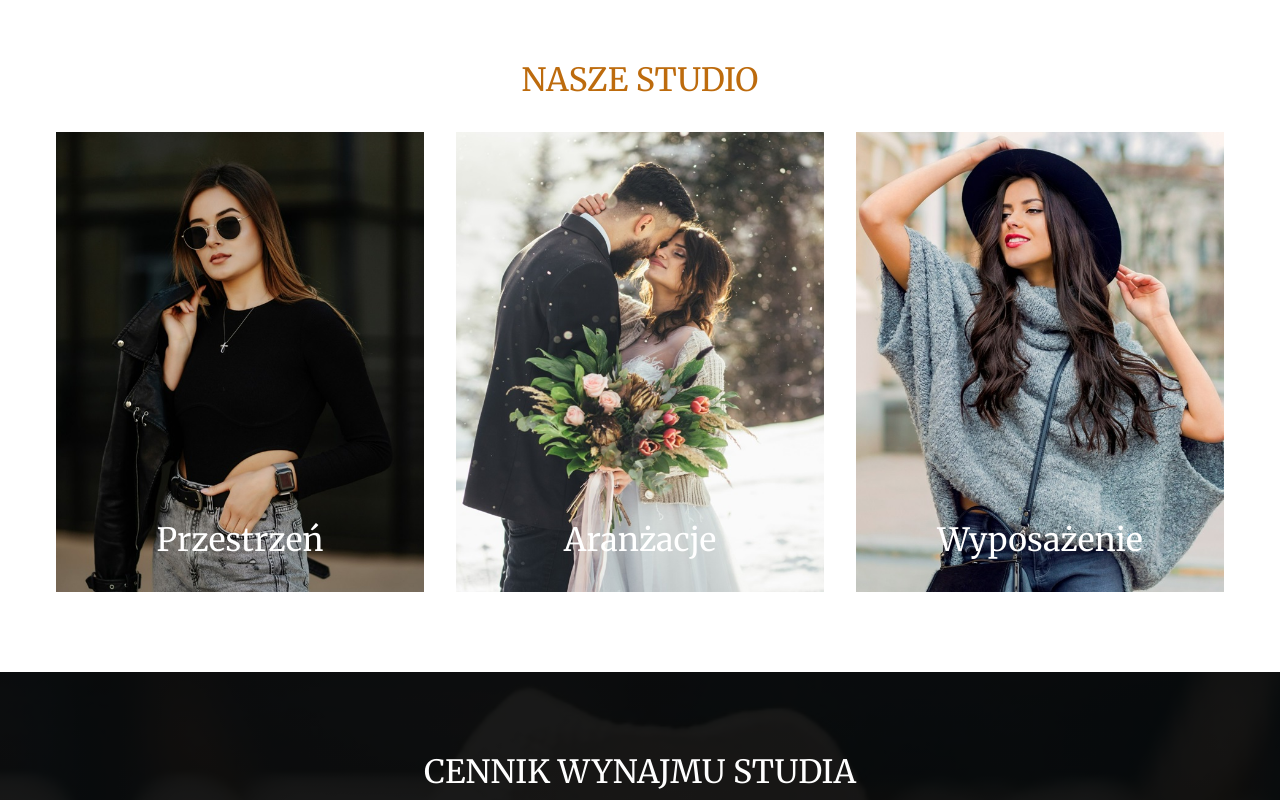
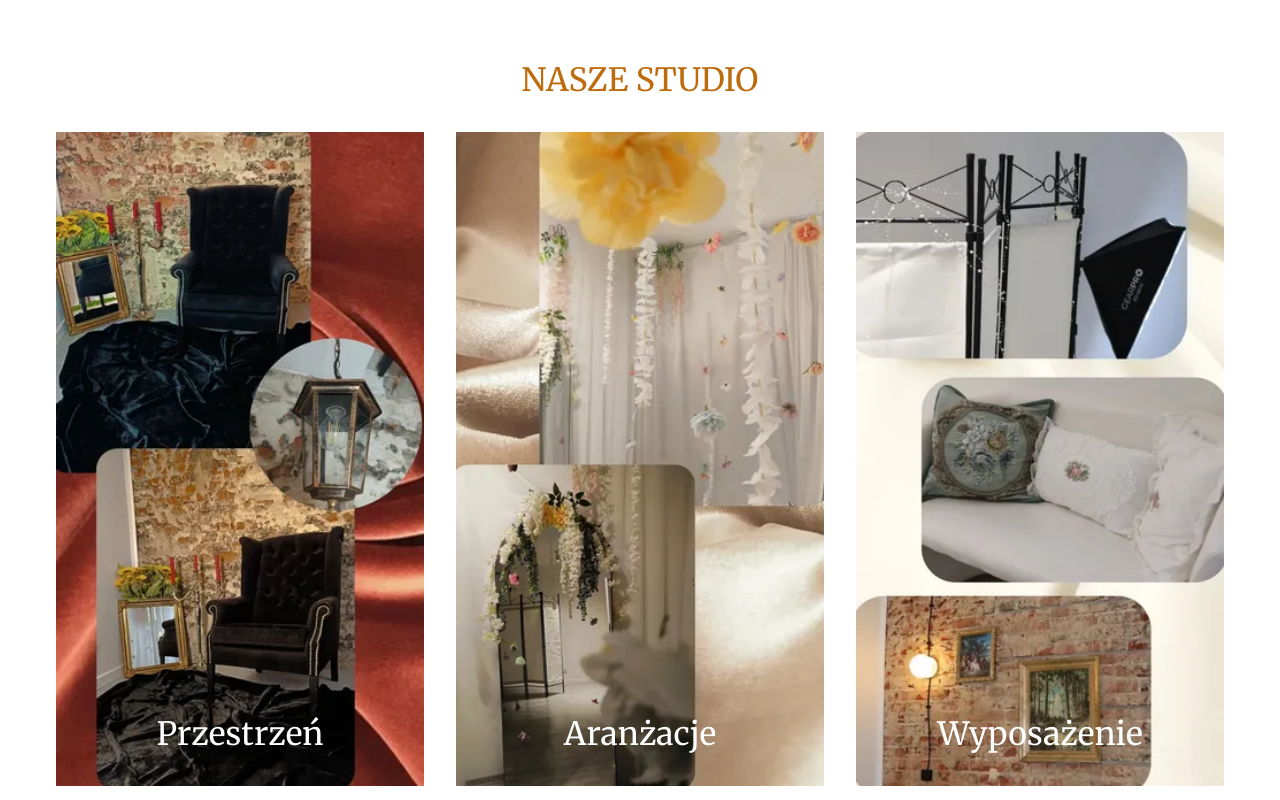
Before and after one commit to MacTii/velvet-ethereal, a website built with Vite: page index.html in a window 1280 px wide. Shown: the part 1320-2120 px from the top of the page. Built offline with nearby package versions, Linux system fonts and the light colour scheme; files whose address does not match are found by name.

Commit message:
Show the studio's own photos in the "NASZE STUDIO" section
portfolio-1..3 were template stock photos of models, presented under the
headings Przestrzeń / Aranżacje / Wyposażenie. That is a misrepresentation
independent of licensing, so it goes first.

Replace them with the studio's own shots that were already in the repo but
never wired up, matched to their headings, and give the files meaningful
names. They are WebP despite the old .jpg extension, so correct that too.

```diff
--- a/index.html
+++ b/index.html
@@ -73,19 +73,22 @@
     <h2 class="section__header">NASZE STUDIO</h2>
     <div class="portfolio__grid">
       <div class="portfolio__card">
-        <img src="/assets/portfolio-1.jpg" alt="Główna przestrzeń studio fotograficznego" />
+        <img src="/assets/studio-przestrzen.webp"
+          alt="Przestrzeń studia: ceglana ściana, aksamitny fotel i zabytkowa latarnia" />
         <div class="portfolio__content">
           <button class="btn">ZOBACZ PRZESTRZEŃ</button>
         </div>
       </div>
       <div class="portfolio__card">
-        <img src="/assets/portfolio-2.jpg" alt="Dostępne aranżacje w studio" />
+        <img src="/assets/studio-aranzacje.webp"
+          alt="Aranżacja kwiatowa z białymi tkaninami i wiszącymi dekoracjami" />
         <div class="portfolio__content">
           <button class="btn">ZOBACZ ARANŻACJE</button>
         </div>
       </div>
       <div class="portfolio__card">
-        <img src="/assets/portfolio-3.jpg" alt="Profesjonalne wyposażenie studia" />
+        <img src="/assets/studio-wyposazenie.webp"
+          alt="Wyposażenie studia: softbox, statywy oświetleniowe i poduszki dekoracyjne" />
         <div class="portfolio__content">
           <button class="btn">ZOBACZ WYPOSAŻENIE</button>
         </div>
```
Also changed, not shown: public/assets/portfolio-1.jpg (deleted), public/assets/portfolio-2.jpg (deleted), public/assets/portfolio-3.jpg (deleted), public/assets/portfolio-7.jpg (deleted), public/assets/studio-aranzacje.webp (renamed from public/assets/portfolio-5.jpg), public/assets/studio-przestrzen.webp (renamed from public/assets/portfolio-6.jpg), public/assets/studio-wyposazenie.webp (renamed from public/assets/portfolio-4.jpg).
